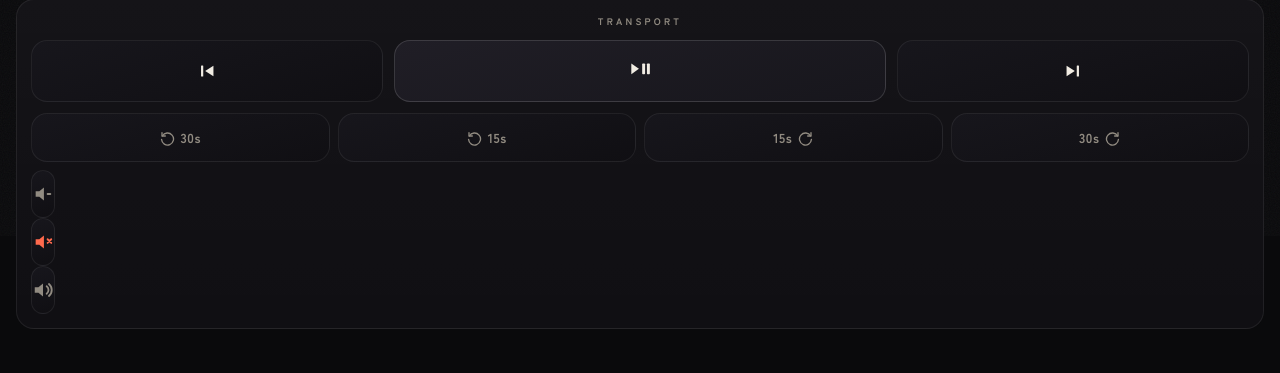
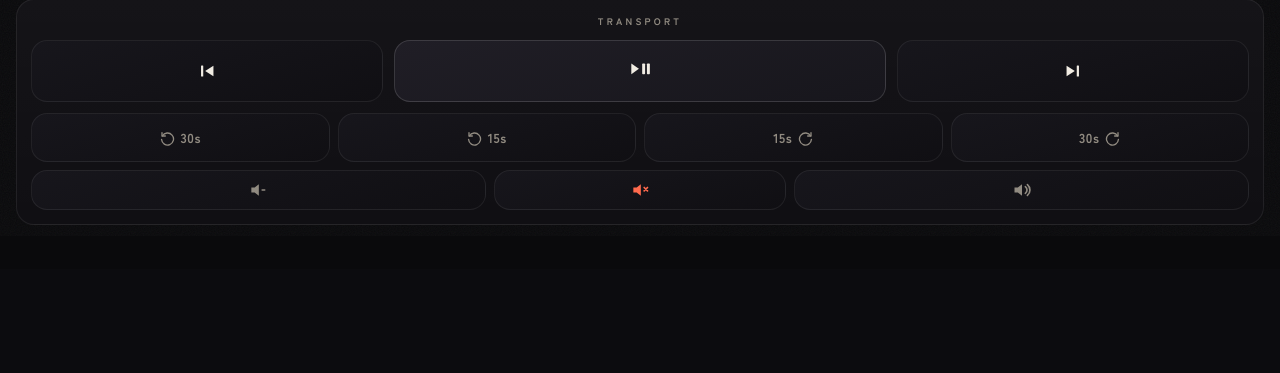
Before and after one commit to Shio-T0/Shou, a Flask app: template shou/templates/remote.html in a window 1280 px wide. Shown: the part 564-937 px from the top of the page. After the commit the page ends 789 px from the top, so only its background shows below. Run offline with Flask 3, Linux system fonts and the light colour scheme; the template is opened without the code that fills it: most values are stand-ins (such as "Sample title", 1, 10 or a date in 2020); some libraries are stand-ins or nearby versions; some web fonts are replaced.

Commit message:
Remote: fix volume row — lay buttons out horizontally and compact
The .vol-row container was never added to the deck's display:flex rule, so the
three volume buttons fell back to block layout: stacked vertically, full-width,
and eating far too much of the viewport. Make .vol-row a slim horizontal flex
row (down · mute · up) so it adds minimal height and the deck still fits on one
screen.

(The endpoint itself was fine; the running server just needed a restart to pick
up the /volume route added earlier.)

Co-Authored-By: Claude Opus 4.8 <noreply@anthropic.com>

```diff
--- a/shou/static/remote.css
+++ b/shou/static/remote.css
@@ -1023,12 +1023,13 @@ body.rmt-open { overflow: hidden; }
   box-shadow: 0 8px 22px -10px var(--acc);
 }
 
-/* ---- Volume row (on-screen; also driven by the native volume rocker) ---- */
-.vol-row { margin-top: 8px; gap: 8px; }
-.btn-vol { flex: 1; padding: 12px 0; color: var(--paper-dim); }
-.btn-vol svg { width: 22px; height: 22px; }
+/* ---- Volume row (on-screen; also driven by the native volume rocker) ----
+   A single slim, horizontal row so it adds minimal height to the deck. */
+.vol-row { display: flex; align-items: center; gap: 8px; margin-top: 8px; }
+.btn-vol { flex: 1; padding: 9px 0; color: var(--paper-dim); }
+.btn-vol svg { width: 20px; height: 20px; }
 .btn-vol:active { color: var(--paper); }
-.btn-vol-mute { flex: 0 0 26%; color: var(--acc-2); }
+.btn-vol-mute { flex: 0 0 24%; color: var(--acc-2); }
 
 /* ---- Remotes: native mDNS scan + discovered servers ---- */
 .rmt-scan {
```
